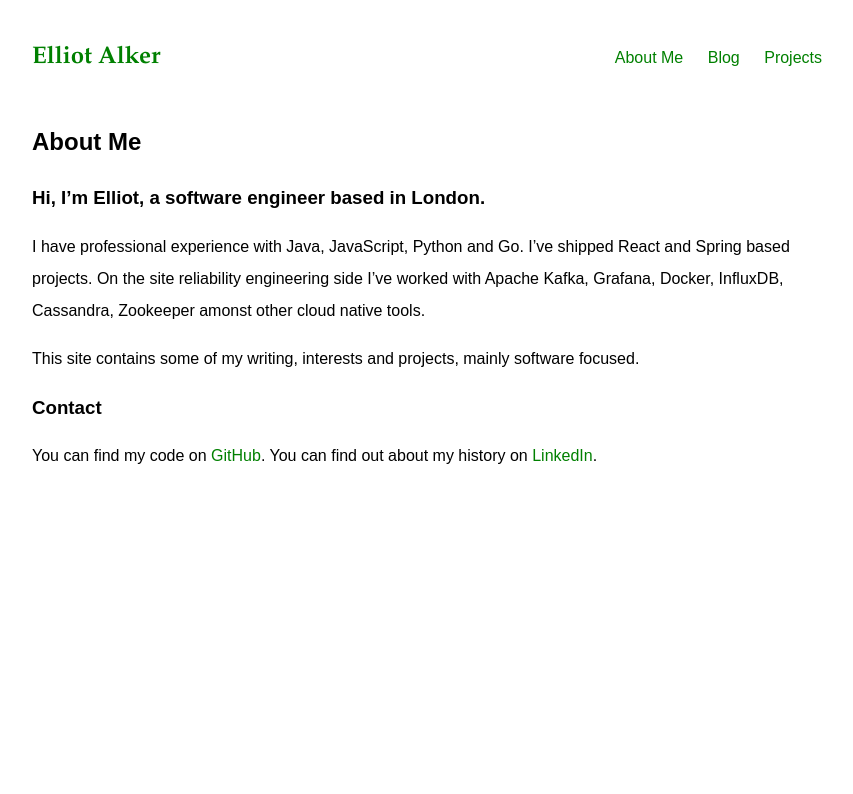
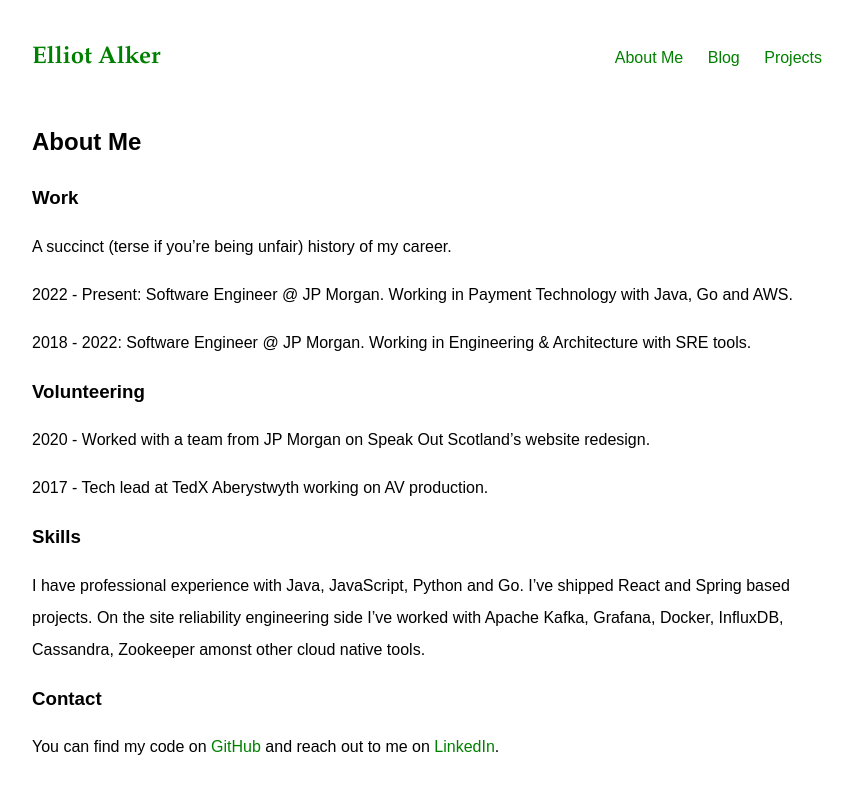
Before and after one commit to ealker/ealker.github.io, a Jekyll site: the page built from about.md, in a window 1280 px wide. Shown: the top 794 px of the page, without its empty margins (208-1061 px from the left). Built offline with Jekyll 4.4.1, drawn with Linux system fonts in a browser that asks for light colours.

```diff
--- a/about.md
+++ b/about.md
@@ -3,12 +3,27 @@
 title: About Me
 ---
 
-### Hi, I'm Elliot, a software engineer based in London.
+### Work
+A succinct (terse if you're being unfair) history of my career.
+
+
+2022 - Present: Software Engineer @ JP Morgan. Working in Payment Technology with Java, Go and AWS.
+
+2018 - 2022: Software Engineer @ JP Morgan. Working in Engineering & Architecture with SRE tools.
+
+
+### Volunteering
+
+2020 - Worked with a team from JP Morgan on Speak Out Scotland's website redesign.
+
+2017 - Tech lead at TedX Aberystwyth working on AV production.
+
+### Skills
 
 I have professional experience with Java, JavaScript, Python and Go. I've shipped React and Spring based projects. On the site reliability engineering side I've worked with Apache Kafka, Grafana, Docker, InfluxDB, Cassandra, Zookeeper amonst other cloud native tools.
 
-This site contains some of my writing, interests and projects, mainly software focused.
+
 
 ### Contact
 
-You can find my code on [GitHub](https://github.com/ealker). You can find out about my history on [LinkedIn](https://www.linkedin.com/in/elliot-alker).
+You can find my code on [GitHub](https://github.com/ealker) and reach out to me on [LinkedIn](https://www.linkedin.com/in/elliot-alker).
```
Also changed, not shown: index.md (+10 -3 lines), now.md (added, +16 -0 lines), uses.md (added, +8 -0 lines).
